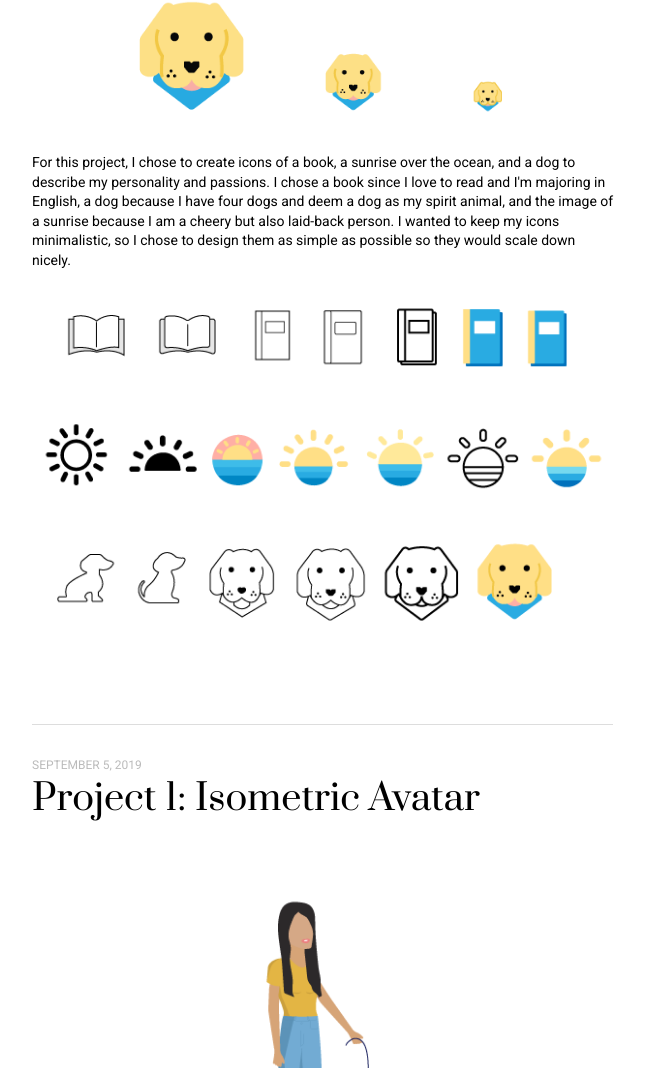
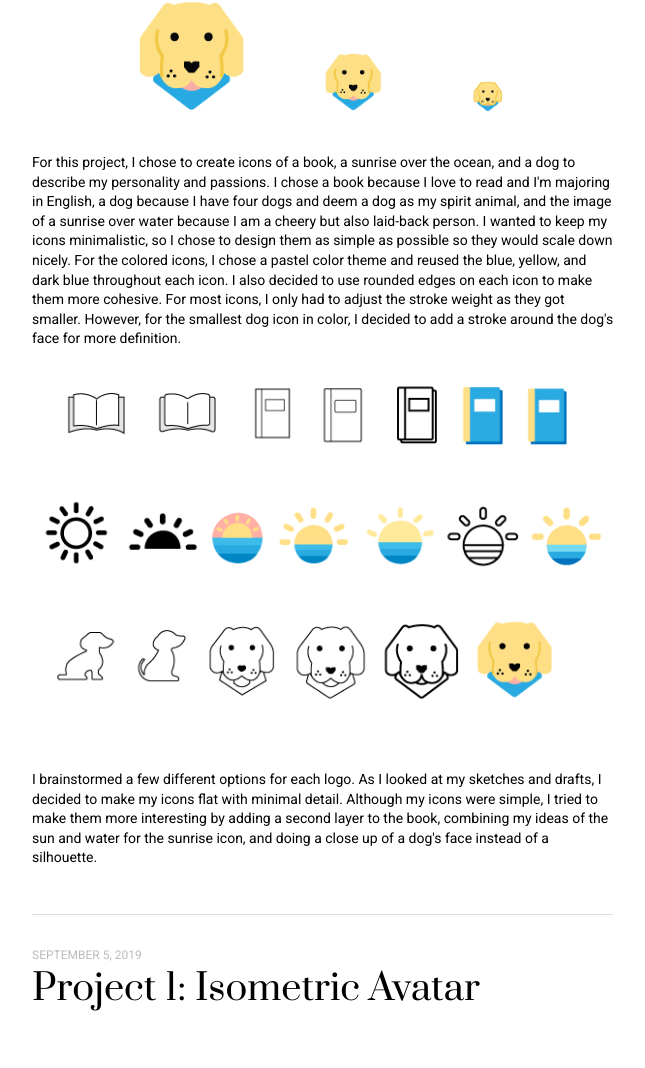
Before and after one commit to Binghamton-University-Design/web-journal-cscahil1, a plain HTML site: page index.html in a window 1280 px wide. Shown: the part 1073-2141 px from the top of the page, without its empty margins (160-805 px from the left). Drawn offline with Linux system fonts and the light colour scheme.

Commit message:
update 12
more description proj 2

```diff
--- a/index.html
+++ b/index.html
@@ -27,9 +27,15 @@
 					<p class="date">October 2, 2019</p>
 					<h2>Project 2: Scalable Icons</h2>
 					<p><img src=images/icons.png></p>
-					<p>For this project, I chose to create icons of a book, a sunrise over the ocean, and a dog to describe my personality and passions. I chose a book since I love to read and I'm majoring in English, a dog because I have four dogs and deem a dog as my spirit animal, and the image of a sunrise because I am a cheery but also laid-back person. I wanted to keep my icons minimalistic, so I chose to design them as simple as possible so they would scale down nicely.
+					<p>For this project, I chose to create icons of a book, a sunrise over the ocean, and a dog to describe my personality and passions. I chose a book because I love to read and I'm majoring in English, a dog because I have four dogs and deem a dog as my spirit animal, and the image of a sunrise over water because I am a cheery but also laid-back person. I wanted to keep my icons minimalistic, so I chose to design them as simple as possible so they would scale down nicely.  For the colored icons, I chose a pastel color theme and reused the blue, yellow, and dark blue throughout each icon. I also decided to use rounded edges on each icon to make them more cohesive.
+
+					For most icons, I only had to adjust the stroke weight as they got smaller. However, for the smallest dog icon in color, I decided to add a stroke around the dog's face for more definition.
 					</p>
 					<p><img src=images/process2.png></p>
+					<p> I brainstormed a few different options for each logo. As I looked at my sketches and drafts, I decided to make my icons flat with minimal detail. Although my icons were simple, I tried to make them more interesting by adding a second layer to the book, combining my ideas of the sun and water for the sunrise icon, and doing a close up of a dog's face instead of a silhouette.
+
+
+					</p>
 				</div>
 				<!-- End item -->
 
```
